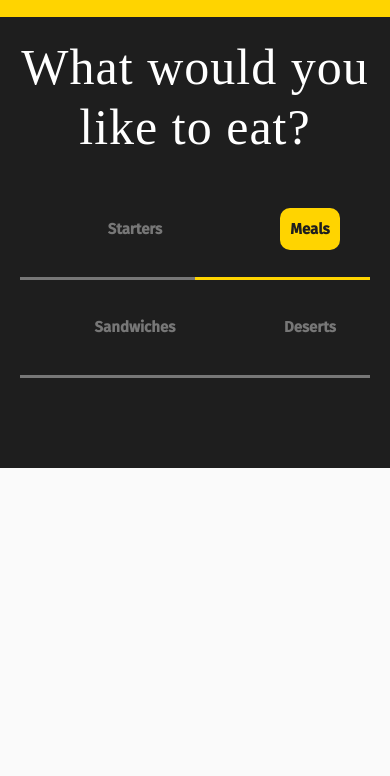
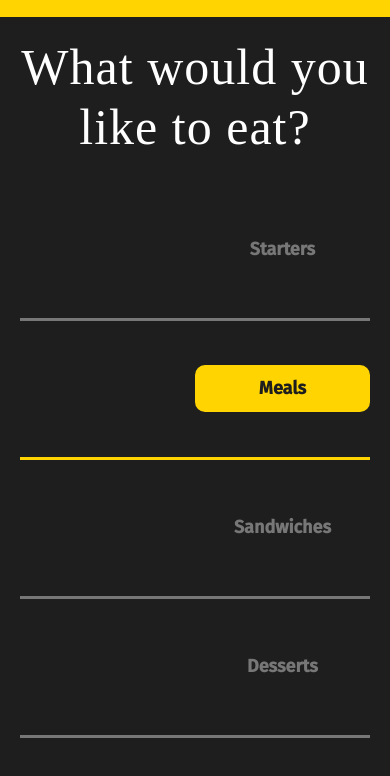
Before and after one commit to fabioferreira3/superburger, a Gatsby site: page / in a window 390 px wide. Shown: the part 1894-2670 px from the top of the page. Before the commit the page ends 2362 px from the top, so only its background shows below. Built offline with nearby package versions, Linux system fonts and the light colour scheme; Gatsby itself is replaced by a stand-in of ours.

Commit message:
fix responsive styles

```diff
--- a/package.json
+++ b/package.json
@@ -56,7 +56,7 @@
   },
   "scripts": {
     "build": "gatsby build",
-    "develop": "gatsby clean && gatsby develop -p 7000",
+    "develop": "gatsby clean && gatsby develop -H 0.0.0.0 -p 7000",
     "format": "prettier --write \"**/*.{js,jsx,json,md}\"",
     "start": "npm run develop",
     "serve": "gatsby serve",
--- a/src/components/MenuSection/MenuGrid.tsx
+++ b/src/components/MenuSection/MenuGrid.tsx
@@ -2,16 +2,9 @@ import React, { useState } from "react";
 import { Grid, Typography } from "@material-ui/core";
 import Img from "gatsby-image";
 import classnames from "classnames";
-import * as categoriesData from "./categoriesData";
+import { categories } from "./categoriesData";
 
 import { menuSectionStyles } from "./MenuSection.styles";
-
-import {
-  BurgerMealIcon,
-  DoughnutIcon,
-  FriesIcon,
-  HamburgerIcon,
-} from "../CustomIcons";
 import { getMenuItemsImagesData } from "./MenuImages";
 
 export const MenuCategoryNavItem: React.FC<any> = props => {
@@ -22,27 +15,27 @@ export const MenuCategoryNavItem: React.FC<any> = props => {
 
   return (
     <Grid
+      container
       item
-      xs={6}
+      xs={12}
       sm={3}
-      className={classes.menuCategoryItem}
-      onClick={() => setActiveCategory(slug)}
-    >
-      <Grid
-        container
-        justify={"center"}
       alignItems={"center"}
+      justify={"space-evenly"}
       className={classnames(
         classes.menuCategoryWrapper,
         activeCategory === slug ? classes.menuCategoryWrapperActive : ""
       )}
+      onClick={() => setActiveCategory(slug)}
     >
+      <Grid item xs={6} className={classes.menuCategoryIconWrapper}>
         <Icon
           className={classnames(
             classes.menuCategoryIcon,
             isActive ? classes.menuCategoryIconActive : ""
           )}
         />
+      </Grid>
+      <Grid item xs>
         <Typography
           variant={"body1"}
           className={classnames(
@@ -81,44 +74,25 @@ export const MenuContent: React.FC<any> = props => {
 
 export const MenuGrid: React.FC = () => {
   const classes = menuSectionStyles();
-  const imagesData = getMenuItemsImagesData();
+  const menuItemsImages = getMenuItemsImagesData();
   const [activeCategory, setActiveCategory] = useState("meals");
-  const { categories } = categoriesData;
 
   return (
     <Grid container className={classes.menuGridWrapper}>
       <Grid container className={classes.menuGridNav}>
+        {categories.map((category: any) => (
           <MenuCategoryNavItem
-          icon={FriesIcon}
-          title={"Starters"}
-          slug={categories.STARTERS}
+            key={category.slug}
+            icon={category.icon}
+            title={category.title}
+            slug={category.slug}
             activeCategory={activeCategory}
             setActiveCategory={setActiveCategory}
           />
-        <MenuCategoryNavItem
-          icon={BurgerMealIcon}
-          title={"Meals"}
-          slug={categories.MEALS}
-          activeCategory={activeCategory}
-          setActiveCategory={setActiveCategory}
-        />
-        <MenuCategoryNavItem
-          icon={HamburgerIcon}
-          title={"Sandwiches"}
-          slug={categories.SANDWICHES}
-          activeCategory={activeCategory}
-          setActiveCategory={setActiveCategory}
-        />
-        <MenuCategoryNavItem
-          icon={DoughnutIcon}
-          title={"Deserts"}
-          slug={categories.DESSERTS}
-          activeCategory={activeCategory}
-          setActiveCategory={setActiveCategory}
-        />
+        ))}
       </Grid>
       <Grid container className={classes.menuGridContent}>
-        <MenuContent imagesMapping={imagesData} />
+        <MenuContent imagesMapping={menuItemsImages} />
       </Grid>
     </Grid>
   );
--- a/src/components/MenuSection/MenuSection.styles.ts
+++ b/src/components/MenuSection/MenuSection.styles.ts
@@ -23,6 +23,9 @@ export const menuSectionStyles = () => {
       marginBottom: 70,
     },
     menuCategoryWrapper: {
+      cursor: "pointer",
+      flexGrow: 1,
+      marginTop: 25,
       flexWrap: "nowrap",
       borderBottom: "3px solid #777777",
       paddingBottom: 15,
@@ -36,34 +39,37 @@ export const menuSectionStyles = () => {
     },
     menuCategoryItem: {
       cursor: "pointer",
-      [theme.breakpoints.down("sm")]: {
-        marginTop: 25,
-      },
+      flexGrow: 1,
+      marginTop: 25,
     },
     menuCategoryTitle: {
-      display: "block",
       color: "#777777",
-      marginLeft: 20,
       padding: 10,
+      borderRadius: 10,
+      textAlign: "center",
+      transition: "color 0.4s, background 0.4s",
+      [theme.breakpoints.down("xs")]: {
+        fontSize: 30,
+      },
       [theme.breakpoints.down("sm")]: {
-        fontSize: 15,
-        marginLeft: 10,
+        fontSize: 18,
       },
-      transition: "color 0.4s, background 0.4s",
     },
     menuCategoryTitleActive: {
       color: theme.palette.primary.main,
       background: theme.palette.secondary.main,
-      borderRadius: 10,
+    },
+    menuCategoryIconWrapper: {
+      textAlign: "center",
     },
     menuCategoryIcon: {
-      fontSize: 80,
+      fontSize: 100,
       opacity: "0.7",
       [theme.breakpoints.down("md")]: {
         fontSize: 55,
       },
-      [theme.breakpoints.down("sm")]: {
-        fontSize: 45,
+      [theme.breakpoints.down("xs")]: {
+        fontSize: 80,
       },
       transition: "opacity 0.4s",
     },
--- a/src/components/MenuSection/categoriesData.js
+++ b/src/components/MenuSection/categoriesData.js
@@ -1,32 +1,56 @@
-export const categories = {
-  STARTERS: "starters",
-  MEALS: "meals",
-  SANDWICHES: "sandwiches",
-  DESSERTS: "desserts",
-};
+import {
+  BurgerMealIcon,
+  DoughnutIcon,
+  FriesIcon,
+  HamburgerIcon,
+} from "../CustomIcons";
+
+export const categories = [
+  {
+    title: "Starters",
+    slug: "starters",
+    icon: FriesIcon,
+  },
+  {
+    title: "Meals",
+    slug: "meals",
+    icon: BurgerMealIcon,
+  },
+  {
+    title: "Sandwiches",
+    slug: "sandwiches",
+    icon: HamburgerIcon,
+  },
+  {
+    title: "Desserts",
+    slug: "desserts",
+    icon: DoughnutIcon,
+  },
+];
+
 export const menuItems = {
-  [categories.STARTERS]: [
+  starters: [
     {
       title: "Little bread",
       price: "$9.90",
       imageName: "menu_item1",
     },
   ],
-  [categories.MEALS]: [
+  meals: [
     {
       title: "Combo mix",
       price: "$29.90",
       imageName: "menu_item2",
     },
   ],
-  [categories.SANDWICHES]: [
+  sandwiches: [
     {
       title: "Super Hamburger",
       price: "$19.90",
       imageName: "menu_item3",
     },
   ],
-  [categories.DESSERTS]: [
+  desserts: [
     {
       title: "Chocolate Cake",
       price: "$7.90",
```
Lines whose indentation alone changed are shown as unchanged.
